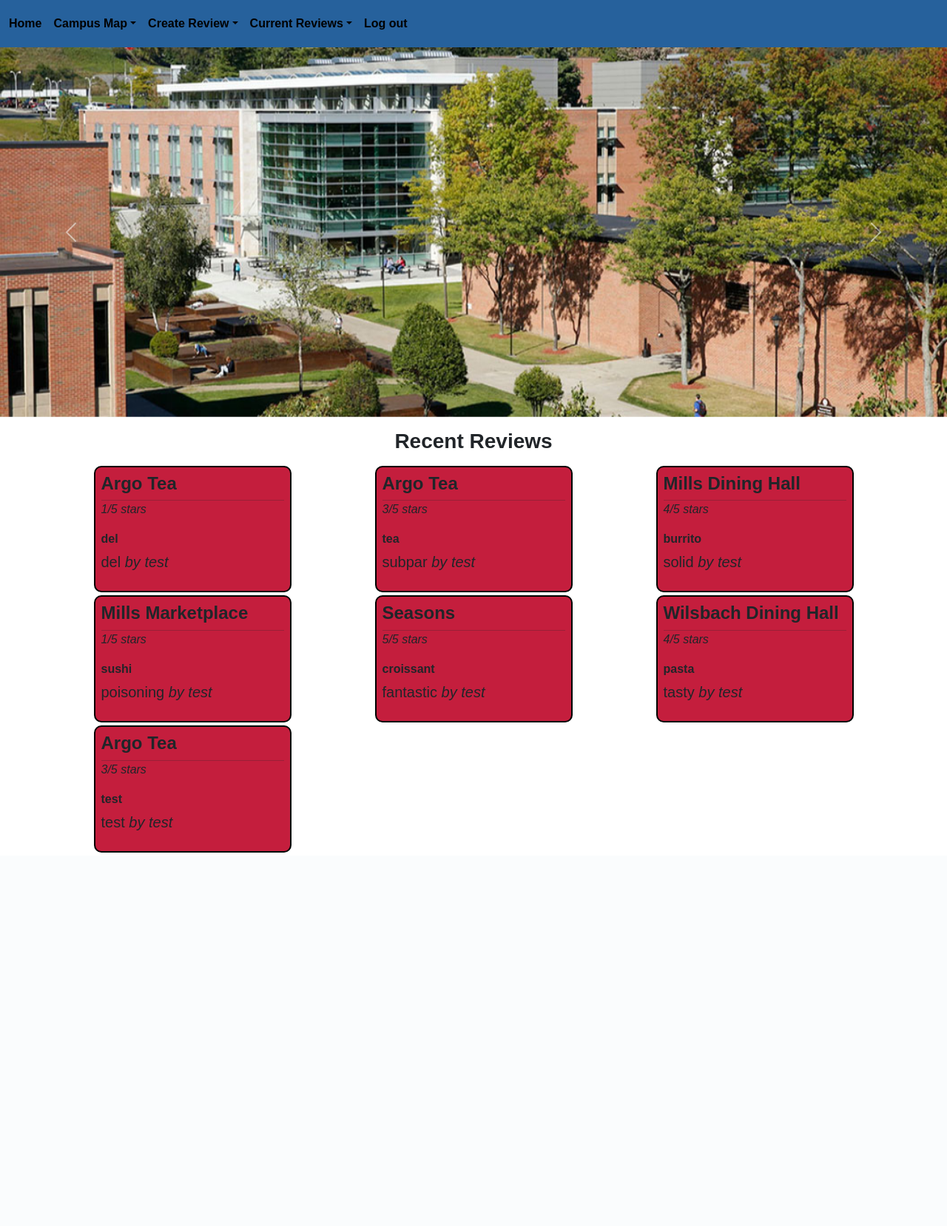
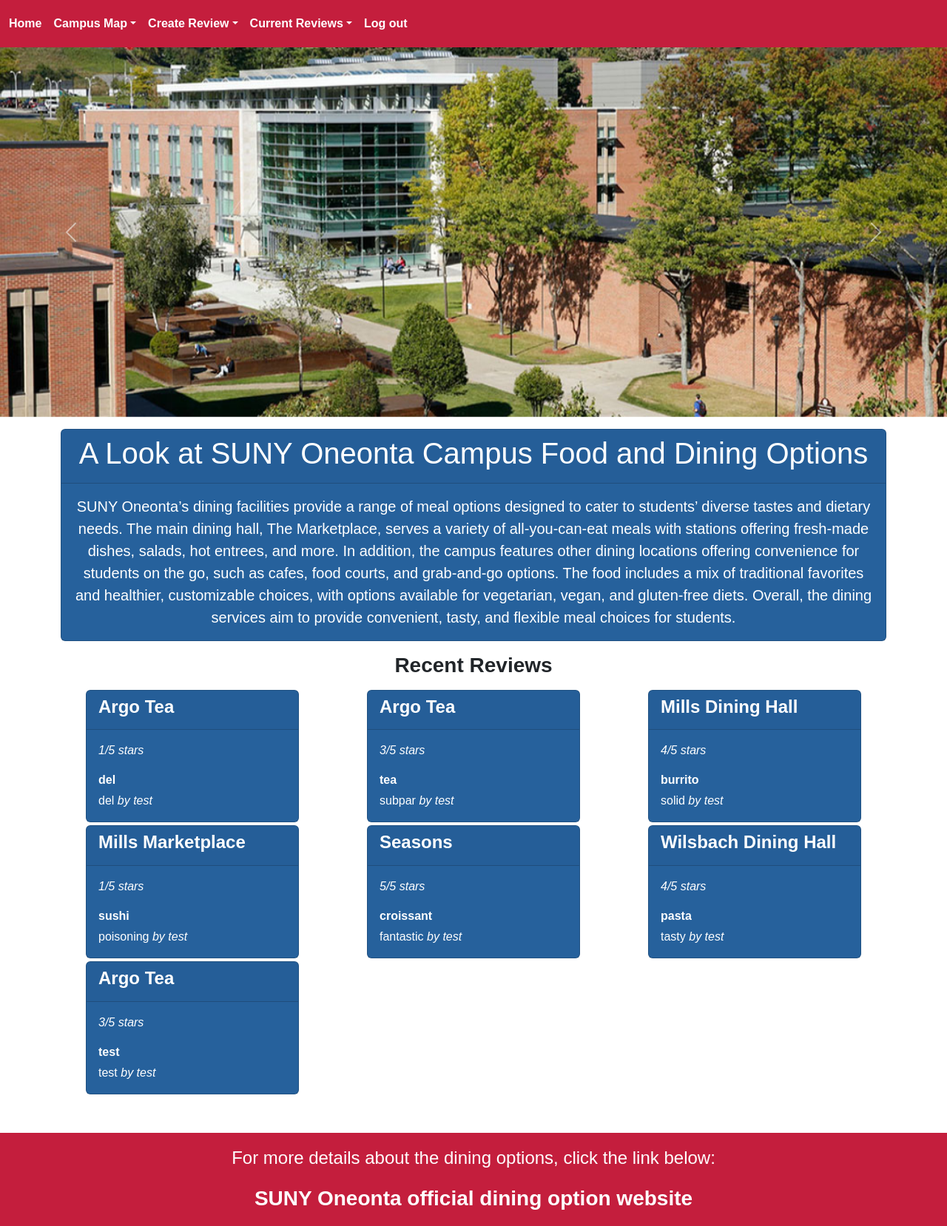
Before and after one commit to aston-evans/sunysnacks, a FastAPI app: page /menu in a window 1280 px wide. Shown: the whole page at 74% size. Before the commit the page ends 1153 px from the top, so only its background shows below. Run offline with FastAPI, Linux system fonts and the light colour scheme; data comes from the database, SQL or seed files in the repository.

Commit message:
added a footer, and some description ab dining options

```diff
--- a/py_src/templates/menu.html
+++ b/py_src/templates/menu.html
@@ -15,14 +15,14 @@
 <body>
   <script src="https://cdn.jsdelivr.net/npm/bootstrap@5.3.3/dist/js/bootstrap.bundle.min.js"></script>
   <!--header/Navbar-->
-  <nav class="navbar navbar-expand-lg navbar-custom bg-custom">
+  <nav class="navbar navbar-expand-lg navbar-custom">
     <div class="container-fluid p-1">
       <ul class="navbar-nav">
         <li class="nav-item custom">
-          <a class="nav-link text-black custom fw-bold" href="/menu"> Home</a>
+          <a class="nav-link text-white custom fw-bold" href="/menu"> Home</a>
         </li>
         <li class="nav-item dropdown">
-          <a class="nav-link dropdown-toggle text-black fw-bold" data-bs-toggle="dropdown" role="button"
+          <a class="nav-link dropdown-toggle text-white fw-bold" data-bs-toggle="dropdown" role="button"
             aria-expanded="false">Campus Map</a>
           <ul class="dropdown-menu bg-secondary">
             <li> <a class="dropdown-item" target="_blank"
@@ -42,7 +42,7 @@
           </ul>
         </li>
         <li class="nav-item dropdown">
-          <a class="nav-link dropdown-toggle text-black fw-bold" data-bs-toggle="dropdown" role="button"
+          <a class="nav-link dropdown-toggle text-white fw-bold" data-bs-toggle="dropdown" role="button"
             aria-expanded="false">Create Review</a>
           <ul class="dropdown-menu bg-secondary">
             <li> <a class="dropdown-item" href="/createR/argoLeaveReview">Argo Tea</a></li>
@@ -53,7 +53,7 @@
           </ul>
         </li>
         <li class="nav-item dropdown">
-          <a class="nav-link dropdown-toggle text-black fw-bold" data-bs-toggle="dropdown" role="button"
+          <a class="nav-link dropdown-toggle text-white fw-bold" data-bs-toggle="dropdown" role="button"
             aria-expanded="false"> Current Reviews</a>
           <ul class="dropdown-menu bg-secondary">
             <li> <a class="dropdown-item" href="/reviewP/argoReview">Argo Tea</a></li>
@@ -64,7 +64,7 @@
         </li>
       </ul>
       <li class="nav-item">
-        <a class="nav-link text-black fw-bold" href="auth/login"> Log out</a>
+        <a class="nav-link text-white fw-bold" href="auth/login"> Log out</a>
       </li>
       </ul>
     </div>
@@ -100,35 +100,61 @@
     </button>
   </div>
 
+  <div class="container text-center my-3">
+    <div class="d-flex justify-content-center">
+      <div class="card bg-custom w-100 text-white">
+        <div class="card-header">
+          <h1>A Look at SUNY Oneonta Campus Food and Dining Options</h1>
 
-  <div class="container text-center my-3">
-    <h3 class="fw-bold">Recent Reviews</h3>
+        </div>
+        <div class="card-body fs-5">
+          <p class="card-text">
+            SUNY Oneonta’s dining facilities provide a range of meal options designed to cater to students’ diverse
+            tastes and dietary needs. The main dining hall, The Marketplace, serves a variety of all-you-can-eat meals
+            with stations offering fresh-made dishes, salads, hot entrees, and more. In addition, the campus features
+            other dining locations offering convenience for students on the go, such as cafes, food courts, and
+            grab-and-go options. The food includes a mix of traditional favorites and healthier, customizable choices,
+            with options available for vegetarian, vegan, and gluten-free diets. Overall, the dining services aim to
+            provide convenient, tasty, and flexible meal choices for students.</p>
+        </div>
+      </div>
+    </div>
+    <h3 class="fw-bold my-3">Recent Reviews</h3>
   </div>
   <div class="container">
     <div class="row row-cols-3">
       {% for review in reviews %}
-      <div class="col d-flex justify-content-center mb-1">
-        <article class="w-75 review p-2">
-          <h4 class="text-capitalize fw-bold">{{ review.location }}</h4>
-          <hr class="bg-dark my-0">
-          <p class="fst-italic fs-6 "> {{ review.rating }}/5 stars </p>
-          <p class="fw-bold mb-0"> {{ review.title }} </p>
-          <p class="fs-5 mt-1">{{ review.body }} <i>by {{ review.author }}</i></p>
-          <!--at {{ review.created }} adding this later -->
-        </article>
+      <div class="col d-flex justify-content-center">
+        <div class="card bg-custom mb-1 text-white" style="width: 18rem;">
+          <div class="card-header">
+            <h4 class="text-capitalize fw-bold">{{ review.location }}</h4>
+          </div>
+          <div class="card-body">
+            <p class="card-text fst-italic fs-6"> {{ review.rating }}/5 stars</p>
+            <p class="fw-bold mb-0 "> {{ review.title }} </p>
+            <p class="card-text  mt-1"> {{review.body }} <i> by {{review.author}}</i></p>
+          </div>
+        </div>
       </div>
+
       {% endfor %}
 
     </div>
   </div>
 
+  <footer class="navbar-custom text-white text-center py-3 mt-5">
+    <div class="container">
+      <p class="fs-4 mb-3">For more details about the dining options, click the link below:</p>
+      <a href="https://oneonta.sodexomyway.com/en-us/" target="_blank" class="text-white fs-3 fw-bold text-decoration-none">
+        SUNY Oneonta official dining option website
+      </a>
+    </div>
+  </footer>
 
 
 
 
-  <!--<footer class="sticky-bottom">
-    <img class="img-fluid" src="../../static/images/favicon.ico" alt="logo">
-  </footer> -->
+
 </body>
 
 </html>
```
